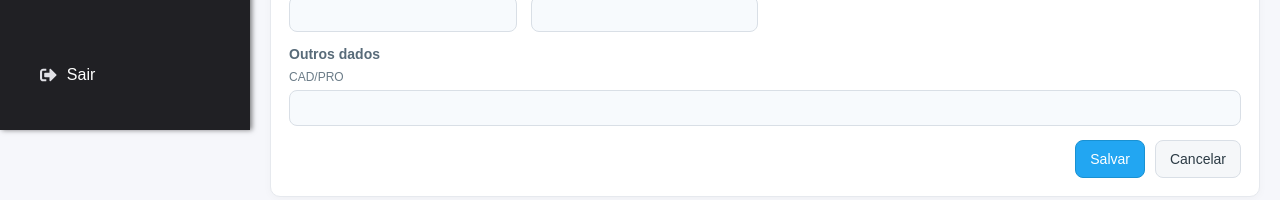
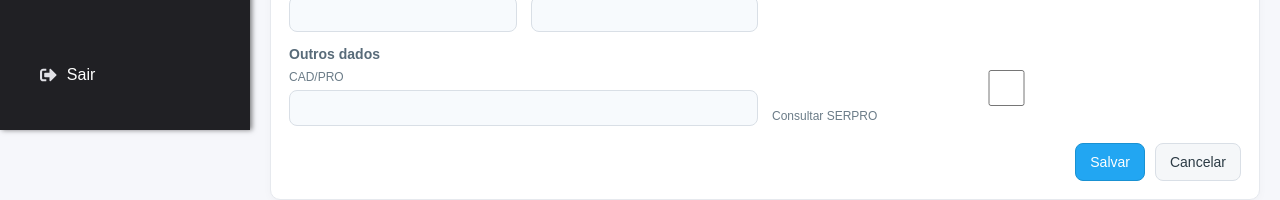
Before and after one commit to gildevson/Recyclable_frontend, a React (Create React App) app: page /clientes/cadastrar in a window 1280 px wide. Shown: the part 670-870 px from the top of the page. Built offline with nearby package versions, Linux system fonts and the light colour scheme; sample sign-in values are in the browser's storage.

Commit message:
Adicionando mais

```diff
--- /dev/null
+++ b/craco.config.ts
@@ -0,0 +1,26 @@
+const TsconfigPathsPlugin = require('tsconfig-paths-webpack-plugin');
+
+type CracoConfig = any; // ou: import type { CracoConfig } from '@craco/craco';
+
+const config: CracoConfig = {
+  webpack: {
+    configure: (config: any) => {
+      config.resolve.plugins = config.resolve.plugins || [];
+      config.resolve.plugins.push(new TsconfigPathsPlugin());
+      return config;
+    },
+  },
+  jest: {
+    configure: (jestConfig: any) => {
+      jestConfig.moduleNameMapper = {
+        ...(jestConfig.moduleNameMapper || {}),
+        '^components/(.*)$': '<rootDir>/src/components/$1',
+        '^services/(.*)$': '<rootDir>/src/services/$1',
+        '^pages/(.*)$': '<rootDir>/src/components/pages/$1',
+      };
+      return jestConfig;
+    },
+  },
+};
+
+export default config;
--- a/src/components/clienteForm/clienteCadastrar.tsx
+++ b/src/components/clienteForm/clienteCadastrar.tsx
@@ -320,7 +320,17 @@ export default function ClienteCadastrar() {
             <input name="cadPro" value={form.cadPro} onChange={onInputChange} />
           </div>
 
-
+          <div className="field">
+            <label>
+              <input
+                type="checkbox"
+                name="consultaSerpro"
+                checked={form.consultaSerpro}
+                onChange={onInputChange}
+              />{" "}
+              Consultar SERPRO
+            </label>
+          </div>
         </div>
 
         {/* Feedback de erro e ações */}
--- a/src/components/clienteForm/clienteList.js
+++ b/src/components/clienteForm/clienteList.js
@@ -99,7 +99,6 @@ export default function ClienteList() {
           {clientes.map((c) => (
             <tr key={c.id}>
               <td>{c.clienteNome}</td>
-              <td>{c.clienteRazao}</td>
               <td>{c.clienteCnpjCpf}</td>
               <td>{c.clienteEmail}</td>
               <td>{c.clienteTelefone}</td>
```
Also changed, not shown: package.json (+4 -4 lines), tsconfig.json (+5 -7 lines), 1 other file (tests, documents, lock files or other folders).
